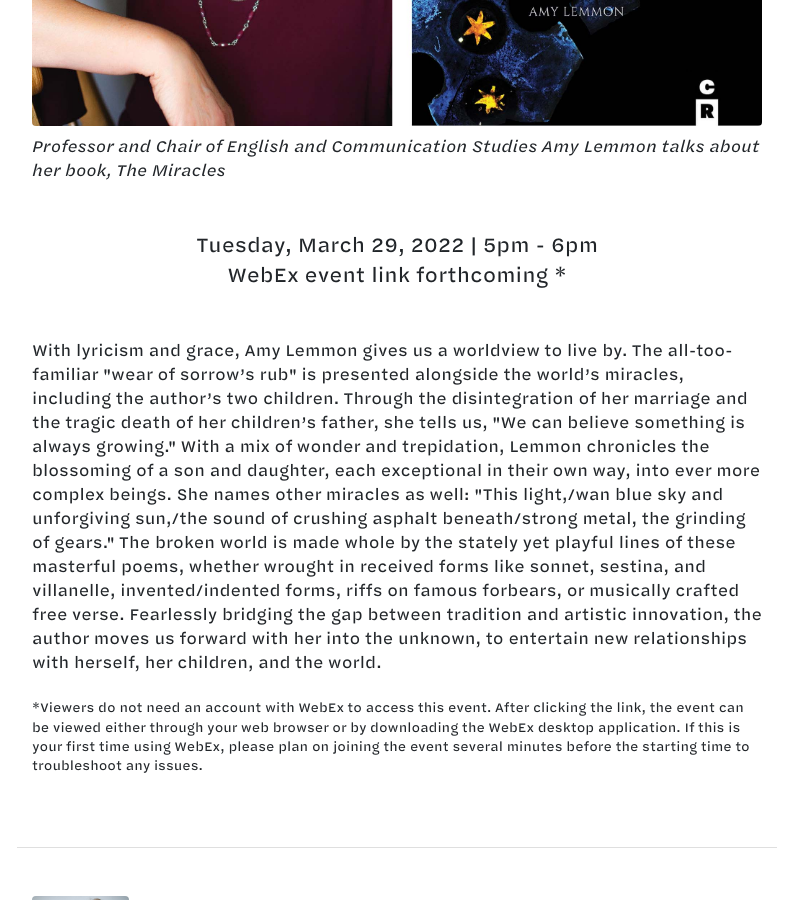
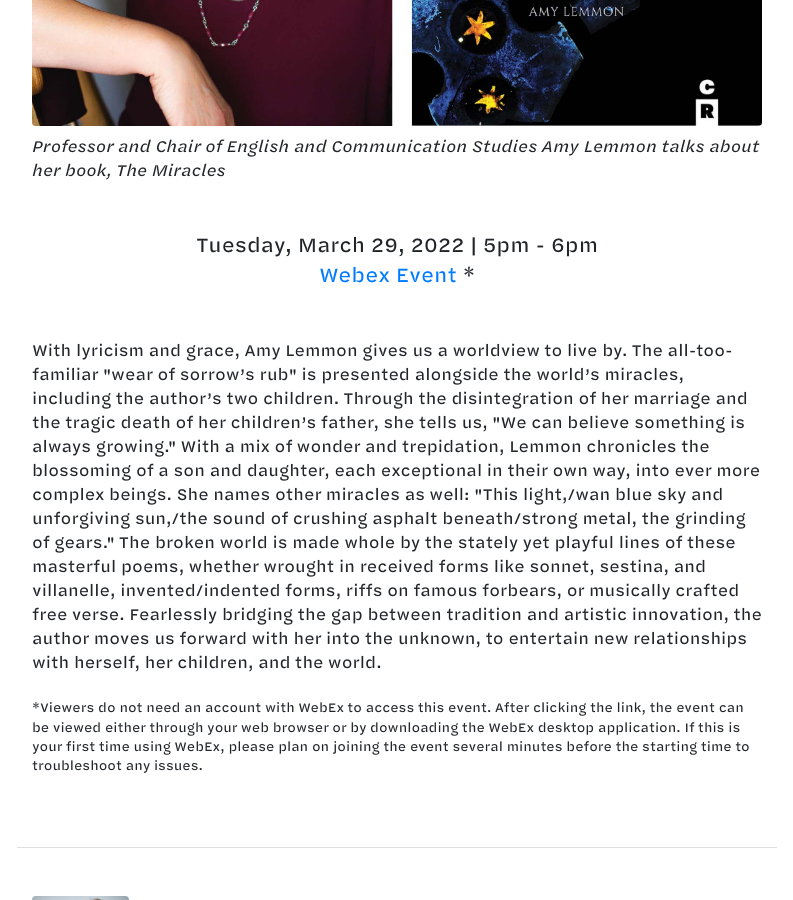
Before and after one commit to fit-authors/fit-authors.github.io, a Jekyll site: the page built from _events/2022-03-29-lemmon.md, in a window 1280 px wide and 900 px high, scrolled down 731 px. Shown: the whole window, without its empty margins (243-1036 px from the left). Built offline with Jekyll 4.4.1, drawn with Linux system fonts in a browser that asks for light colours; nearby versions of some CDN libraries.

Commit message:
Update 2022-03-29-lemmon.md

```diff
--- a/_events/2022-03-29-lemmon.md
+++ b/_events/2022-03-29-lemmon.md
@@ -5,7 +5,7 @@ authors:
 event_title: 'Amy Lemmon'
 description: "Professor and Chair of English and Communication Studies Amy Lemmon talks about her book, The Miracles"
 location: |
-  WebEx event link forthcoming
+  [Webex Event](https://fitnyc.webex.com/fitnyc/j.php?MTID=m3408ceb3a359d48fb5a869639e8f7b0f)
 
 event_details: Viewers do not need an account with WebEx to access this event. After clicking the link, the event can be viewed either through your web browser or by downloading the WebEx desktop application. If this is your first time using WebEx, please plan on joining the event several minutes before the starting time to troubleshoot any issues.
 time: 5pm - 6pm
```
